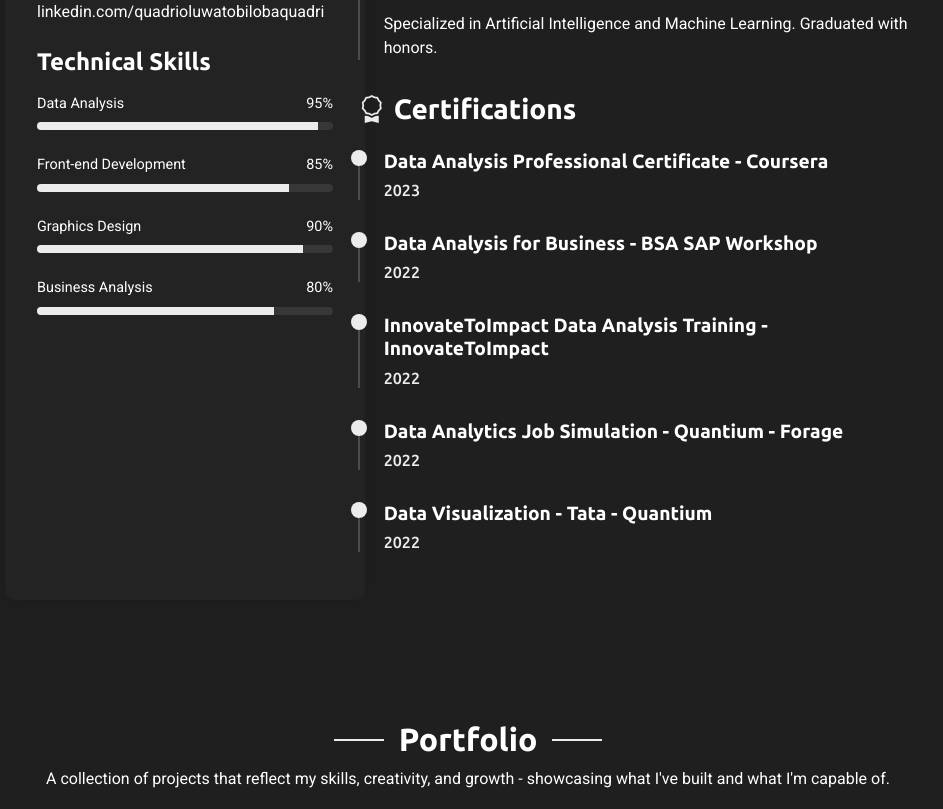
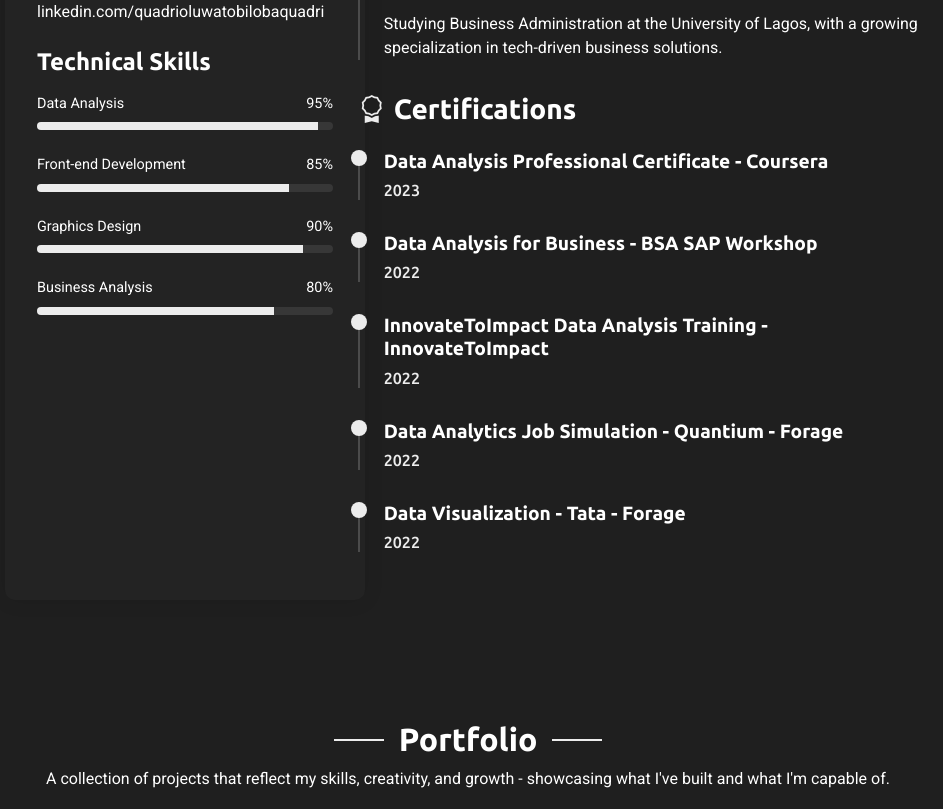
Before and after one commit to TheOluwatobiloba/theoluwatobiloba.github.io, a plain HTML site: page index.html in a window 1280 px wide. Shown: the part 3601-4410 px from the top of the page, without its empty margins (337-1280 px from the left). Drawn offline with nearby package versions, Linux system fonts and the light colour scheme.

Commit message:
Update index.html

```diff
--- a/index.html
+++ b/index.html
@@ -471,7 +471,7 @@
                 <h4>Bachelor of Science in Business Administration</h4>
                 <h5>2023 - Present</h5>
                 <p class="company"><i class="bi bi-building"></i> University of Lagos</p>
-                <p>Specialized in Artificial Intelligence and Machine Learning. Graduated with honors.</p>
+                <p>Studying Business Administration at the University of Lagos, with a growing specialization in tech-driven business solutions.</p>
               </div>
 
 
@@ -500,7 +500,7 @@
               </div>
 
               <div class="resume-item">
-                <h4>Data Visualization - Tata - Quantium</h4>
+                <h4>Data Visualization - Tata - Forage</h4>
                 <h5>2022</h5>
               </div>
             </div>
```
